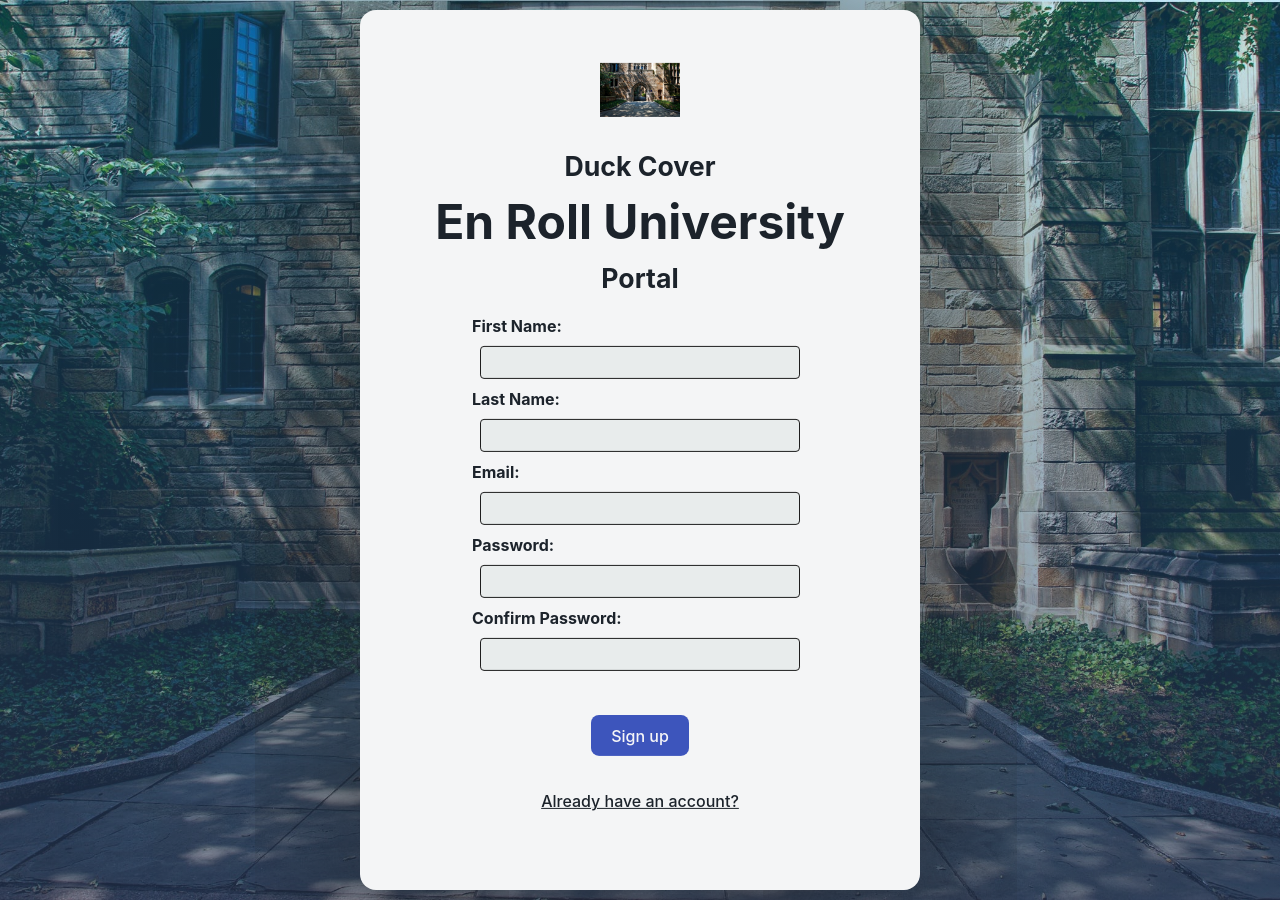
After one commit to Khonsensya/Enrollment-System-BS501-, a PHP site: page /src/modules/signup.php in a window 1280 px wide. The commit adds this page. Run offline with PHP 8.4, Linux system fonts and the light colour scheme.

Commit message:
Create SignUp Page, CSS Styling
Create signup page styled with CSS from login.php/module.css

Connect the signup page to login.php and index.php for seamless navigation.

- Ensure proper styling alignment with module.css
- Establish connections with login.php and index.php

#Contributors
-Abungin (@luisjon)
-Soriano (@vansoriano)

```diff
--- a/index.php
+++ b/index.php
@@ -39,8 +39,8 @@
                     <h1><?php echo $banner1_item['title']; ?></h1>
                     <p><?php echo $banner1_item['descline1']; ?><br><?php echo $banner1_item['descline2']; ?><br><?php echo $banner1_item['descline3']; ?></p>
                     <div class="banner-btn">
-                        <a href="#" class="btn1"><?php echo $banner1_item['btn1']; ?></a>
-                        <a href="#" class="btn4"><?php echo $banner1_item['btn2']; ?></a>
+                        <a href="./src/modules/signup.php" class="btn1"><?php echo $banner1_item['btn1']; ?></a>
+                        <a href="./src/modules/login.php" class="btn4"><?php echo $banner1_item['btn2']; ?></a>
                     </div>
                 </div>
             </div>
--- a/src/modules/login.php
+++ b/src/modules/login.php
@@ -39,8 +39,8 @@
                     </script>
 
                     <div class="action-container">
-                        <input type= "submit" value="login" class="btn1">
-                            <p>Not yet registered? <a href="#" class="btn3">Register Here</a></p>
+                        <input type= "submit" value="Login" class="btn1">
+                            <p>Not yet registered? <a href="./signup.php" class="btn3">Register Here</a></p>
                     </div>
                 </form>
             </section>
--- /dev/null
+++ b/src/modules/signup.php
@@ -0,0 +1,46 @@
+<!DOCTYPE html>
+<html lang="en">
+<head>
+    <meta charset="UTF-8">
+    <meta name="viewport" content="width=device-width, initial-scale=1.0">
+    <title>Duck Cover En Roll</title>
+    <link rel="stylesheet" href="../../style.css">
+    <link rel="stylesheet" href="../css/module.css">
+    <link rel="stylesheet" href="../css/button.css">
+    <link rel="stylesheet" href="../css/icon.css">
+</head>
+<body>
+    <main class="login1">
+        <section class="center">
+            <section class="login">
+                <img src="../assets/imgs/background/bg1.jpeg" alt="" class="icon-s">
+                <h3 class="title">Duck Cover <span>En Roll University</span> Portal</h3>
+
+                <form action="./dashboard.php" method="post">
+                    <label for="fname">First Name:</label>
+                        <input type="text" id="fname" name="fname" required><br>
+
+                    <label for="lname">Last Name:</label>
+                        <input type="text" id="lname" name="lname" required><br>
+
+                    <label for="email">Email:</label>
+                        <input type="text" id="email" name="email" required><br>
+
+                    <div class="password-container">
+                        <label for= "password">Password:</label>
+                            <input type="password" name="password" id="password" #passwordrequired><br>
+
+                        <label for="confirmpassword">Confirm Password:</label>
+                            <input type="password" name="password" id="password" #passwordrequired>
+
+                    </div><br>
+                    <div class="action-container">
+                        <input type= "submit" value="Sign up" class="btn1">
+                            <a href="./login.php" class="btn3">Already have an account?</a>
+                    </div>
+                </form>
+            </section>
+        </section>
+    </main>
+</body>
+</html>
```
